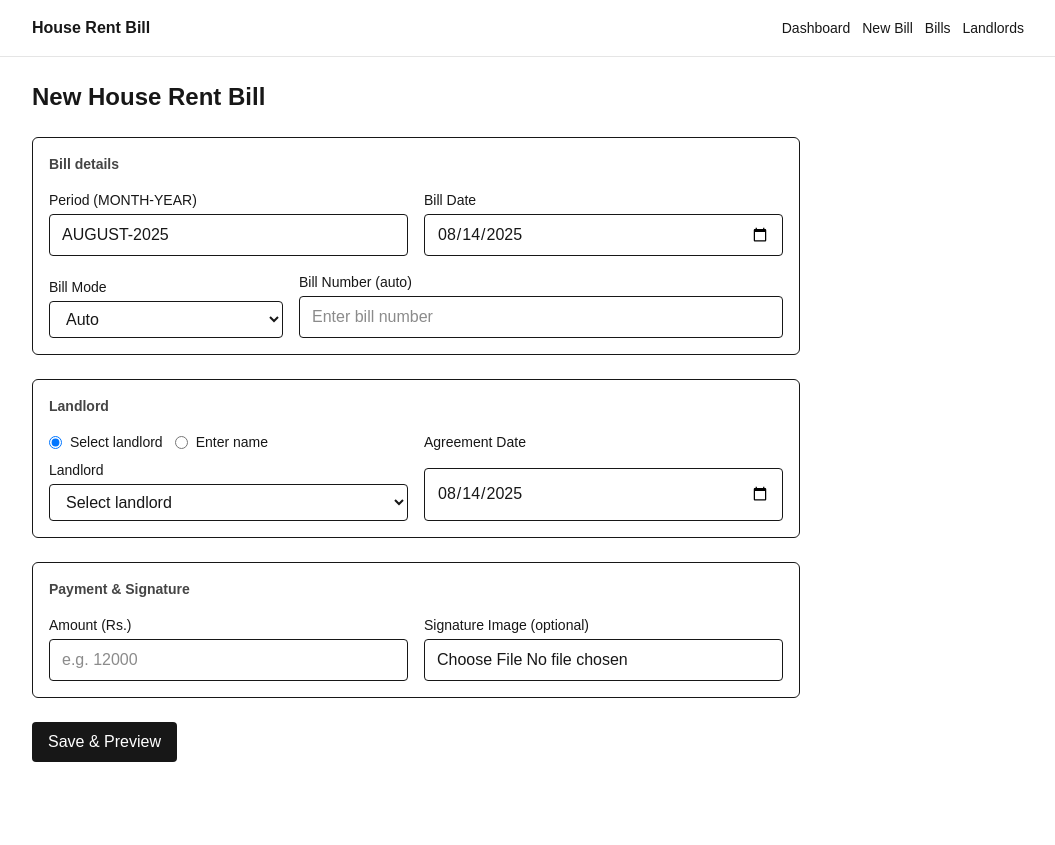
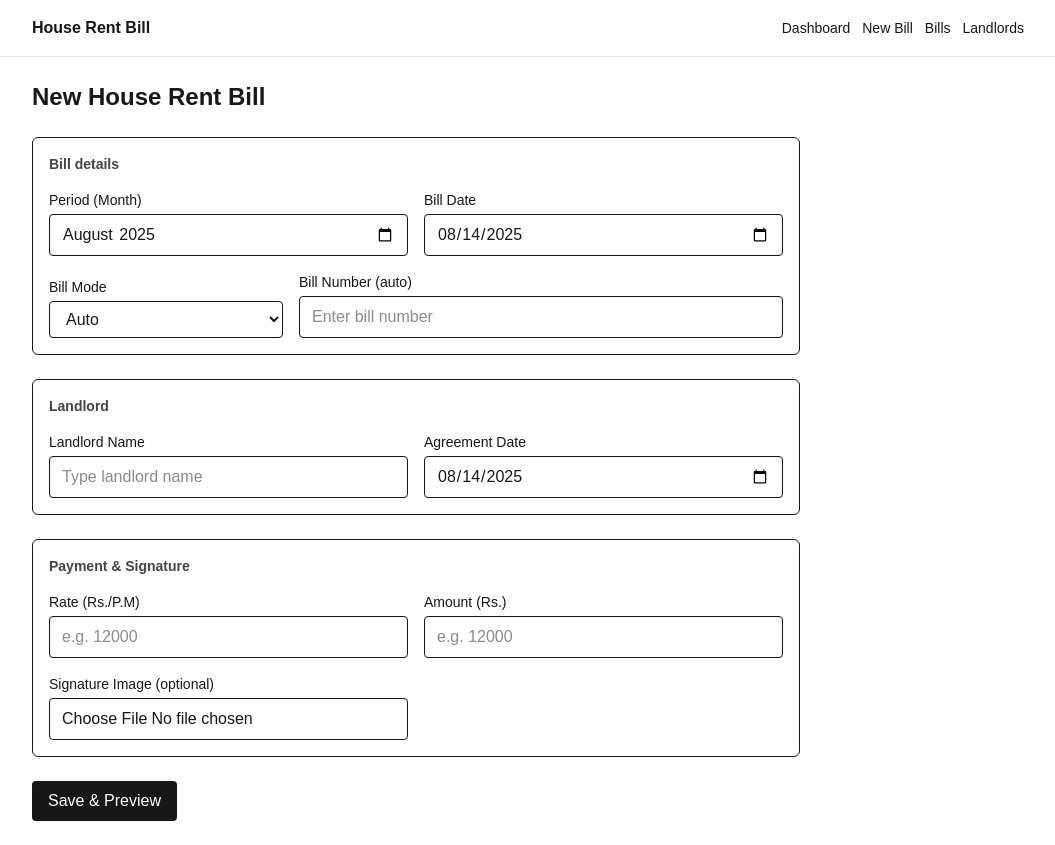
Before and after one commit to ShadowChaser/billgenerator, a Next.js app: page /bills/new in a window 1280 px wide. Shown: the whole page, without its empty margins (112-1167 px from the left). Before the commit the page ends 800 px from the top, so only its background shows below. Built offline with nearby package versions, Linux system fonts and the light colour scheme.

Commit message:
Refactor NewBillPage to support manual landlord entry and add monthly rate input. Updated validation schema and types to include optional rate. Improved period display formatting and cleaned up landlord selection logic.

```diff
--- a/src/app/bills/new/page.tsx
+++ b/src/app/bills/new/page.tsx
@@ -30,7 +30,14 @@ const monthNames = [
 ];
 
 function buildPeriodFromDate(date: Date) {
-  return `${monthNames[date.getMonth()]}-${date.getFullYear()}`;
+  return format(date, "yyyy-MM");
+}
+
+function monthInputToDisplay(monthValue: string) {
+  // monthValue expected: YYYY-MM
+  const [y, m] = monthValue.split("-");
+  const idx = Math.max(0, Math.min(11, Number(m) - 1));
+  return `${monthNames[idx]}- ${y}`;
 }
 
 export default function NewBillPage() {
@@ -45,41 +52,17 @@ export default function NewBillPage() {
       date: format(new Date(), "yyyy-MM-dd"),
       agreement_date: format(new Date(), "yyyy-MM-dd"),
       period: buildPeriodFromDate(new Date()),
-      landlord_mode: "select",
+      landlord_mode: "manual",
+      landlord_name: "",
     },
   });
 
   useEffect(() => {
-    let ls = getLandlordsLocal();
-    const existing = ls.find(
-      (l) => l.name.trim().toLowerCase() === "bijayini kundu"
-    );
-    let seeded = existing;
-    if (!existing) {
-      const newL: Landlord = {
-        id: uuidv4(),
-        name: "Bijayini Kundu",
-        address: "",
-        signature_url: undefined,
-        created_at: new Date().toISOString(),
-      };
-      saveLandlord(newL);
-      seeded = newL;
-      ls = [newL, ...ls];
-    }
-    setLandlords(ls);
-    form.setValue("landlord_mode", "select");
-    if (seeded) {
-      form.setValue("landlord_id", seeded.id as any);
-    }
+    setLandlords(getLandlordsLocal());
+    form.setValue("landlord_mode", "manual");
   }, [form]);
 
-  const landlordId = form.watch("landlord_id");
-  const landlordMode = form.watch("landlord_mode");
   const landlordNameManual = form.watch("landlord_name")?.trim() ?? "";
-  const selectedLandlord = useMemo(() => {
-    return landlords.find((l) => l.id === landlordId);
-  }, [landlords, landlordId]);
 
   async function computeNextBillNumber(): Promise<string> {
     return computeNextNumericBillNumber();
@@ -95,8 +78,7 @@ export default function NewBillPage() {
         finalBillNumber = `BILL-${uuidv4().slice(0, 8).toUpperCase()}`;
       }
 
-      let signatureUrl =
-        values.signature_url ?? selectedLandlord?.signature_url ?? null;
+      let signatureUrl = values.signature_url ?? null;
 
       const fileList = (values as { signature_file?: FileList }).signature_file;
       const file: File | undefined = fileList?.[0];
@@ -104,10 +86,7 @@ export default function NewBillPage() {
         signatureUrl = await fileToDataUrl(file);
       }
 
-      // Determine landlord id/name: create one if manual mode
-      let landlordIdForBill = values.landlord_id as string;
-      let landlordNameForPdf = selectedLandlord?.name ?? "";
-      if (values.landlord_mode === "manual") {
+      // Landlord is manual only; ensure it exists in local storage
       const newLandlord: Landlord = {
         id: uuidv4(),
         name: landlordNameManual,
@@ -117,18 +96,18 @@ export default function NewBillPage() {
       };
       saveLandlord(newLandlord);
       setLandlords((prev) => [newLandlord, ...prev]);
-        landlordIdForBill = newLandlord.id;
-        landlordNameForPdf = newLandlord.name;
-      }
+      const landlordIdForBill = newLandlord.id;
+      const landlordNameForPdf = newLandlord.name;
 
       const newBill: Bill = {
         id: uuidv4(),
         bill_number: finalBillNumber,
         bill_mode: values.bill_mode,
         date: values.date,
-        period: values.period,
+        period: monthInputToDisplay(values.period),
         landlord_id: landlordIdForBill,
         agreement_date: values.agreement_date,
+        rate: values.rate ? Number(values.rate) : undefined,
         amount: Number(values.amount),
         signature_url: signatureUrl ?? undefined,
         created_at: new Date().toISOString(),
@@ -141,12 +120,17 @@ export default function NewBillPage() {
       const amountFormatted = Number(values.amount).toLocaleString("en-IN", {
         maximumFractionDigits: 0,
       });
+      const rateFormatted = values.rate
+        ? Number(values.rate).toLocaleString("en-IN", {
+            maximumFractionDigits: 0,
+          })
+        : amountFormatted;
       const billDateDisplay = format(new Date(values.date), "dd-MM-yyyy");
       const agreementDisplay = format(
         new Date(values.agreement_date),
         "do MMMM yyyy"
       );
-      const periodDisplay = values.period.replace("-", "- ");
+      const periodDisplay = monthInputToDisplay(values.period);
       const html = `
         <div style="position:relative; font-family:'Times New Roman', Times, serif; color:#000; width:794px; height:1123px; margin:0 auto; padding:24px 36px; background:#ffffff;">
           <div style="text-align:center; font-weight:700; font-size:18pt; text-decoration: underline;">HOUSE RENT BILL</div>
@@ -180,7 +164,7 @@ export default function NewBillPage() {
               <tr>
                 <td style="padding:10px 6px; text-align:left;">HOUSE RENT</td>
                 <td style="padding:10px 6px;">${periodDisplay}</td>
-                <td style="padding:10px 6px;">Rs.${amountFormatted}/- P.M</td>
+                <td style="padding:10px 6px;">Rs.${rateFormatted}/- P.M</td>
                 <td style="padding:10px 6px;">Rs.${amountFormatted}/-</td>
               </tr>
             </tbody>
@@ -247,10 +231,10 @@ export default function NewBillPage() {
           <div className="text-sm font-semibold opacity-80">Bill details</div>
           <div className="grid grid-cols-1 sm:grid-cols-2 gap-4">
             <label className="grid gap-1">
-              <span className="text-sm">Period (MONTH-YEAR)</span>
+              <span className="text-sm">Period (Month)</span>
               <input
+                type="month"
                 className="border rounded px-3 py-2 bg-transparent"
-                placeholder="e.g. JANUARY-2025"
                 {...form.register("period")}
               />
               {form.formState.errors.period && (
@@ -311,47 +295,6 @@ export default function NewBillPage() {
           <div className="text-sm font-semibold opacity-80">Landlord</div>
           <div className="grid grid-cols-1 sm:grid-cols-2 gap-4">
             <div className="grid gap-2">
-              <div className="flex items-center gap-3 text-sm">
-                <label className="inline-flex items-center gap-2">
-                  <input
-                    type="radio"
-                    value="select"
-                    {...form.register("landlord_mode")}
-                    defaultChecked
-                  />
-                  Select landlord
-                </label>
-                <label className="inline-flex items-center gap-2">
-                  <input
-                    type="radio"
-                    value="manual"
-                    {...form.register("landlord_mode")}
-                  />
-                  Enter name
-                </label>
-              </div>
-              {landlordMode === "select" ? (
-                <label className="grid gap-1">
-                  <span className="text-sm">Landlord</span>
-                  <select
-                    className="border rounded px-3 py-2 bg-transparent"
-                    {...form.register("landlord_id")}
-                  >
-                    <option value="">Select landlord</option>
-                    {landlords.map((l) => (
-                      <option key={l.id} value={l.id}>
-                        {l.name}
-                      </option>
-                    ))}
-                  </select>
-                  {(form.formState.errors.landlord_id ||
-                    form.formState.errors.landlord_mode) && (
-                    <span className="text-xs text-red-600">
-                      Select a landlord
-                    </span>
-                  )}
-                </label>
-              ) : (
               <label className="grid gap-1">
                 <span className="text-sm">Landlord Name</span>
                 <input
@@ -359,14 +302,12 @@ export default function NewBillPage() {
                   placeholder="Type landlord name"
                   {...form.register("landlord_name")}
                 />
-                  {(form.formState.errors.landlord_name ||
-                    form.formState.errors.landlord_mode) && (
+                {form.formState.errors.landlord_name && (
                   <span className="text-xs text-red-600">
                     Enter a landlord name
                   </span>
                 )}
               </label>
-              )}
             </div>
             <label className="grid gap-1">
               <span className="text-sm">Agreement Date</span>
@@ -389,6 +330,19 @@ export default function NewBillPage() {
             Payment & Signature
           </div>
           <div className="grid grid-cols-1 sm:grid-cols-2 gap-4">
+            <label className="grid gap-1">
+              <span className="text-sm">Rate (Rs./P.M)</span>
+              <input
+                className="border rounded px-3 py-2 bg-transparent"
+                placeholder="e.g. 12000"
+                {...form.register("rate")}
+              />
+              {form.formState.errors.rate && (
+                <span className="text-xs text-red-600">
+                  {form.formState.errors.rate.message as string}
+                </span>
+              )}
+            </label>
             <label className="grid gap-1">
               <span className="text-sm">Amount (Rs.)</span>
               <input
--- a/src/lib/types.ts
+++ b/src/lib/types.ts
@@ -16,7 +16,8 @@ export interface Bill {
   period: string; // e.g., JANUARY-2025
   landlord_id: UUID;
   agreement_date: string; // ISO date
-  amount: number;
+  rate?: number; // monthly rate
+  amount: number; // total value
   signature_url?: string | null;
   created_at: string;
 }
--- a/src/lib/validation.ts
+++ b/src/lib/validation.ts
@@ -6,10 +6,17 @@ export const billFormSchema = z
     bill_mode: z.enum(["auto", "manual", "random"]),
     bill_number: z.string().optional(),
     date: z.string(),
-    landlord_mode: z.enum(["select", "manual"]),
+    landlord_mode: z.literal("manual"),
     landlord_id: z.string().uuid().optional(),
-    landlord_name: z.string().optional(),
+    landlord_name: z.string(),
     agreement_date: z.string(),
+    rate: z
+      .string()
+      .refine(
+        (val) => !Number.isNaN(Number(val)) && Number(val) > 0,
+        "Enter a valid rate"
+      )
+      .optional(),
     amount: z
       .string()
       .refine(
@@ -19,17 +26,9 @@ export const billFormSchema = z
     signature_url: z.string().optional().nullable(),
     signature_file: z.any().optional(),
   })
-  .refine(
-    (data) => {
-      if (data.landlord_mode === "select") {
-        return !!data.landlord_id && data.landlord_id.length > 0;
-      }
-      return !!data.landlord_name && data.landlord_name.trim().length > 0;
-    },
-    {
-      message: "Select a landlord or enter a name",
-      path: ["landlord_mode"],
-    }
-  );
+  .refine((data) => data.landlord_name.trim().length > 0, {
+    message: "Enter a landlord name",
+    path: ["landlord_name"],
+  });
 
 export type BillFormInput = z.infer<typeof billFormSchema>;
```
Lines whose indentation alone changed are shown as unchanged.
